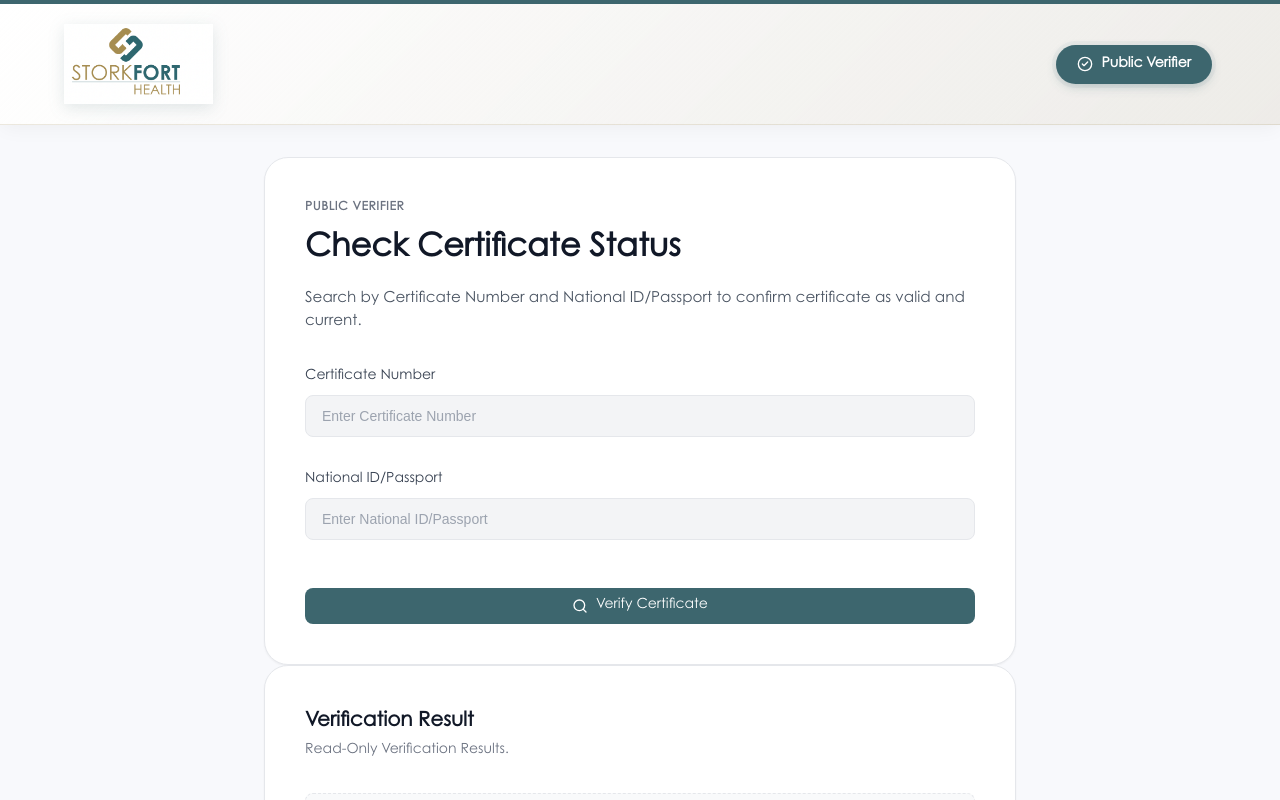
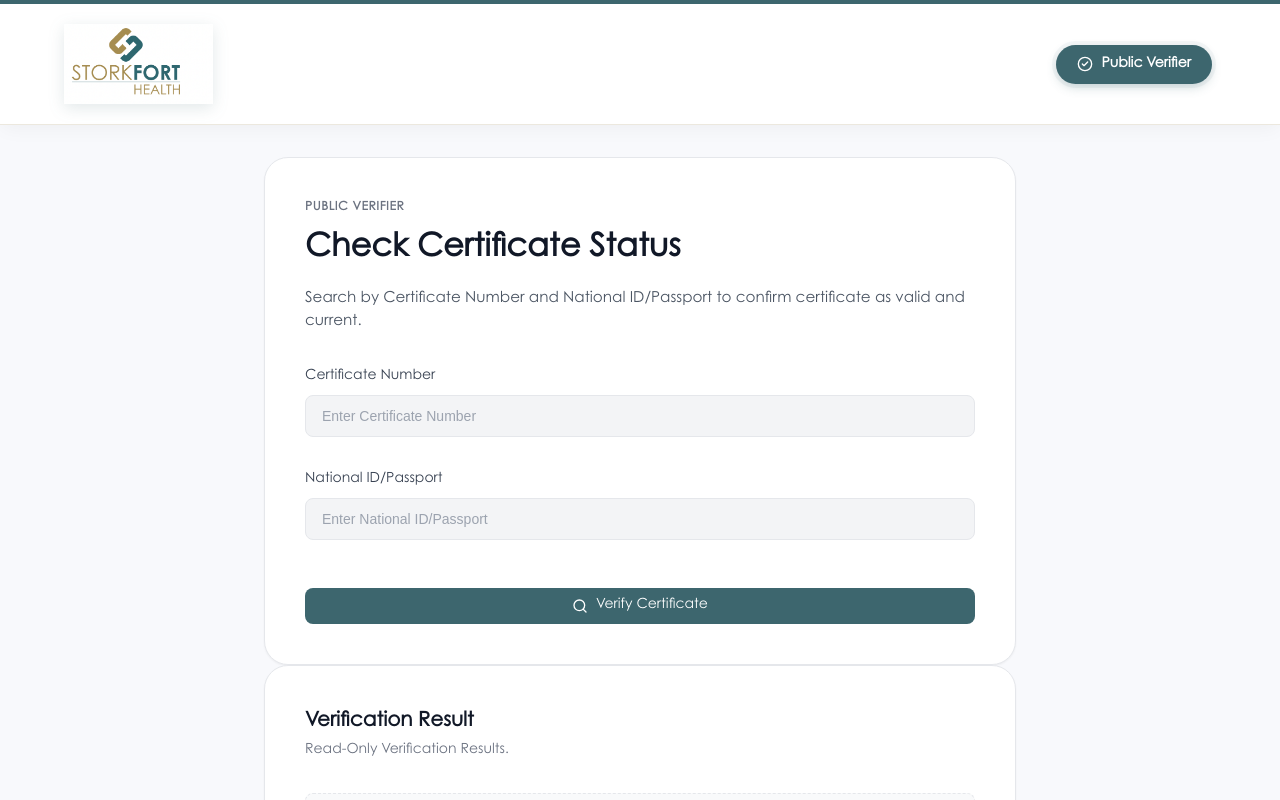
Before and after one commit to Frankmona/storkhealth, a Next.js app: page / in a window 1280 px wide. Shown: the top 800 px of the page. Built offline with nearby package versions, Linux system fonts and the light colour scheme.

Commit message:
Revert header background to pure white

```diff
--- a/src/app/globals.css
+++ b/src/app/globals.css
@@ -192,7 +192,7 @@ button {
 
 /* Header */
 .header-dark {
-  background: linear-gradient(135deg, #ffffff 0%, rgba(162, 142, 89, 0.12) 100%);
+  background-color: var(--color-surface);
   padding: 1.25rem 1rem;
   color: var(--color-primary);
   border-bottom: 1px solid rgba(162, 142, 89, 0.2);
```
